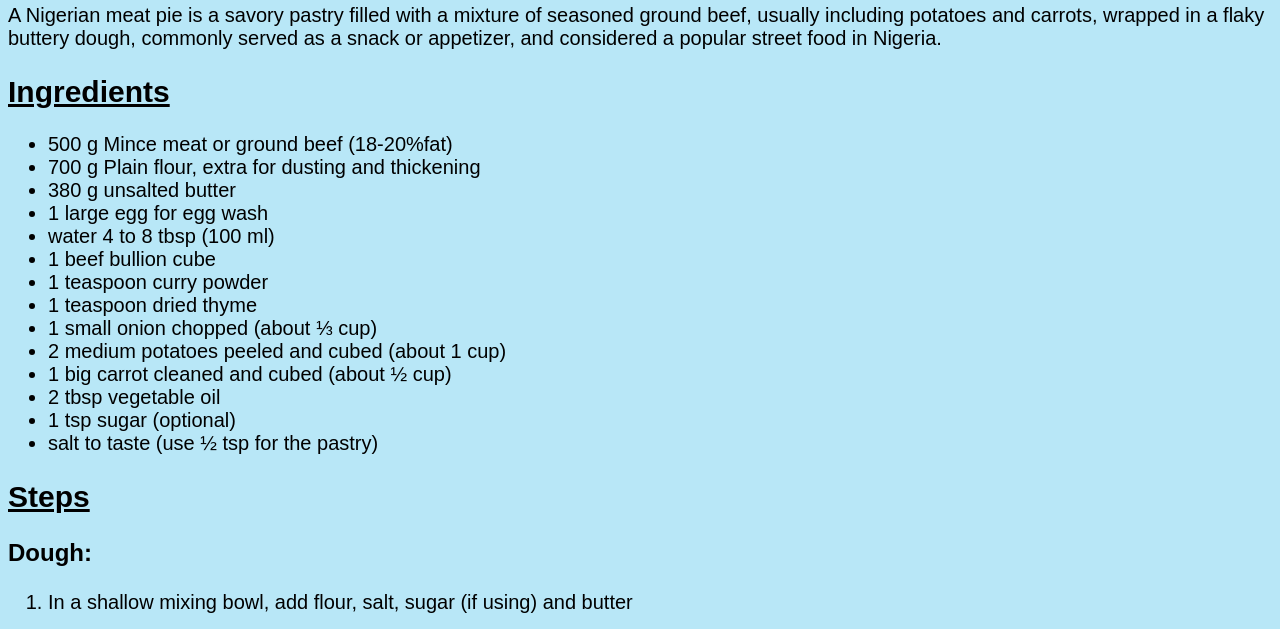
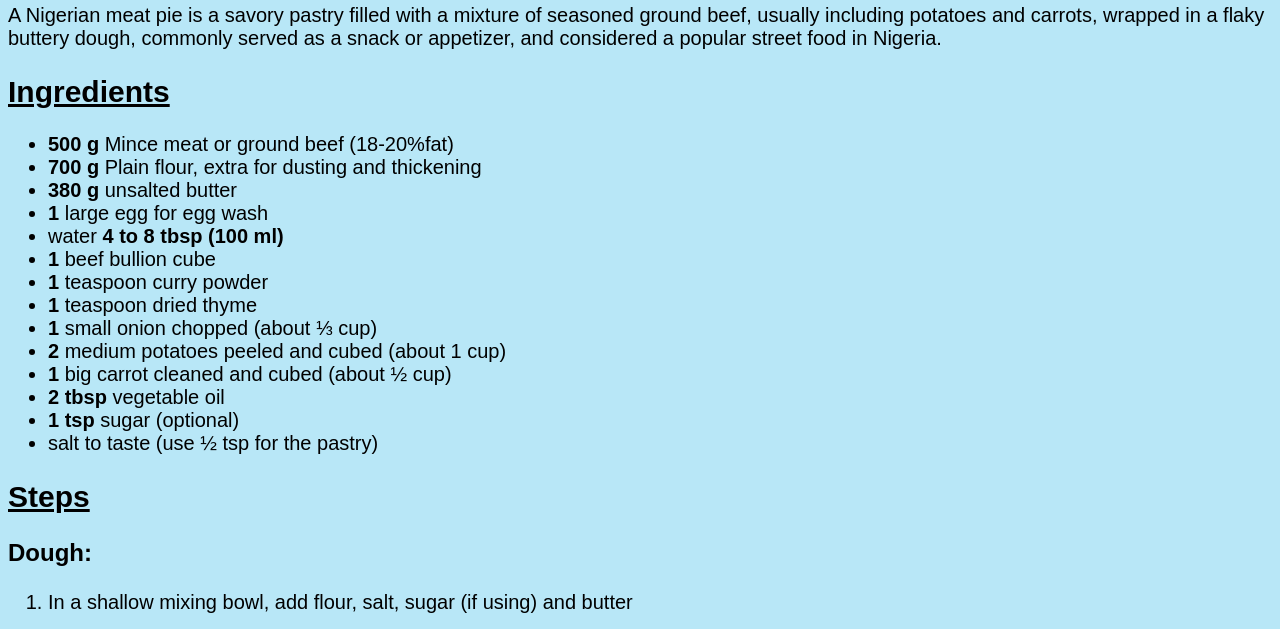
Before and after one commit to emmanueloyelade391/odin-recipes, a plain HTML site: page recipes/meat-pie.html in a window 1280 px wide. Shown: the part 683-1312 px from the top of the page. Drawn offline with Linux system fonts and the light colour scheme.

Commit message:
Add ingredient quantity span class to meat pie
Adding the ingredient quantity span class to the
meat pie ingredients emphasizes the importance of
the quantity and makes the ingredients eaiser to
read.

```diff
--- a/recipes/meat-pie.html
+++ b/recipes/meat-pie.html
@@ -20,19 +20,19 @@
     </p>
     <h2>Ingredients</h2>
     <ul>
-      <li>500 g Mince meat or ground beef (18-20%fat)</li>
-      <li>700 g Plain flour, extra for dusting and thickening</li>
-      <li>380 g unsalted butter</li>
-      <li>1 large egg for egg wash</li>
-      <li>water 4 to 8 tbsp (100 ml)</li>
-      <li>1 beef bullion cube</li>
-      <li>1 teaspoon curry powder</li>
-      <li>1 teaspoon dried thyme</li>
-      <li>1 small onion chopped (about ⅓ cup)</li>
-      <li>2 medium potatoes peeled and cubed (about 1 cup)</li>
-      <li>1 big carrot cleaned and cubed (about ½ cup)</li>
-      <li>2 tbsp vegetable oil</li>
-      <li>1 tsp sugar (optional)</li>
+      <li><span class="ingredient-quantity">500 g</span> Mince meat or ground beef (18-20%fat)</li>
+      <li><span class="ingredient-quantity">700 g</span> Plain flour, extra for dusting and thickening</li>
+      <li><span class="ingredient-quantity">380 g</span> unsalted butter</li>
+      <li><span class="ingredient-quantity">1</span> large egg for egg wash</li>
+      <li>water <span class="ingredient-quantity">4 to 8 tbsp (100 ml)</span></li>
+      <li><span class="ingredient-quantity">1</span> beef bullion cube</li>
+      <li><span class="ingredient-quantity">1</span> teaspoon curry powder</li>
+      <li><span class="ingredient-quantity">1</span> teaspoon dried thyme</li>
+      <li><span class="ingredient-quantity">1</span> small onion chopped (about ⅓ cup)</li>
+      <li><span class="ingredient-quantity">2</span> medium potatoes peeled and cubed (about 1 cup)</li>
+      <li><span class="ingredient-quantity">1</span> big carrot cleaned and cubed (about ½ cup)</li>
+      <li><span class="ingredient-quantity">2 tbsp</span> vegetable oil</li>
+      <li><span class="ingredient-quantity">1 tsp</span> sugar (optional)</li>
       <li>salt to taste (use ½ tsp for the pastry)</li>
     </ul>
     <h2>Steps</h2>
```
Also changed, not shown: recipes/okra-soup.html (+1 -1 lines).
